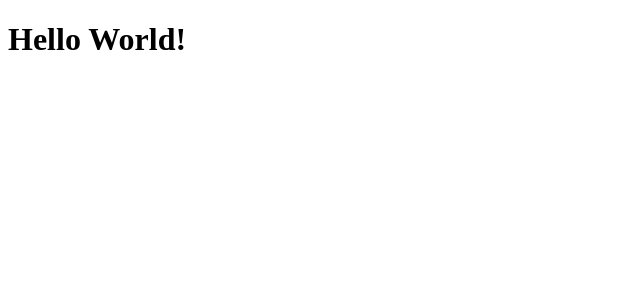
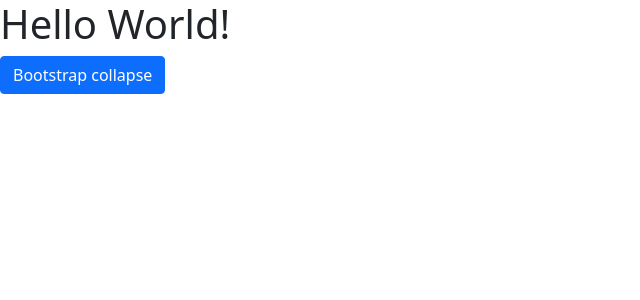
Before and after one commit to amoschoomy/my-biography, a Vue app: page / in a window 1280 px wide. Shown: the top 300 px of the page, without its empty margins (0-640 px from the left). Built offline with nearby package versions, Linux system fonts and the light colour scheme.

Commit message:
add bootstrap dependencies

```diff
--- a/package.json
+++ b/package.json
@@ -9,6 +9,7 @@
     "lint": "eslint . --ext .vue,.js,.jsx,.cjs,.mjs,.ts,.tsx,.cts,.mts --fix --ignore-path .gitignore"
   },
   "dependencies": {
+    "bootstrap": "^5.1.3",
     "pinia": "^2.0.11",
     "vue": "^3.2.31"
   },
--- a/src/App.vue
+++ b/src/App.vue
@@ -6,6 +6,16 @@
   <header>
     <div class="wrapper">
       <HelloWorld msg="Hello World!" />
+      <button
+        class="btn btn-primary"
+        data-bs-target="#collapseTarget"
+        data-bs-toggle="collapse"
+      >
+        Bootstrap collapse
+      </button>
+      <div class="collapse py-2" id="collapseTarget">
+        This is the toggle-able content!
+      </div>
     </div>
   </header>
 </template>
--- a/src/main.ts
+++ b/src/main.ts
@@ -1,6 +1,8 @@
 import { createApp } from "vue";
 import { createPinia } from "pinia";
 import App from "./App.vue";
+import "bootstrap/dist/css/bootstrap.min.css";
+import "bootstrap";
 
 const app = createApp(App);
 
```
Also changed, not shown: 1 other file (tests, documents, lock files or other folders).
